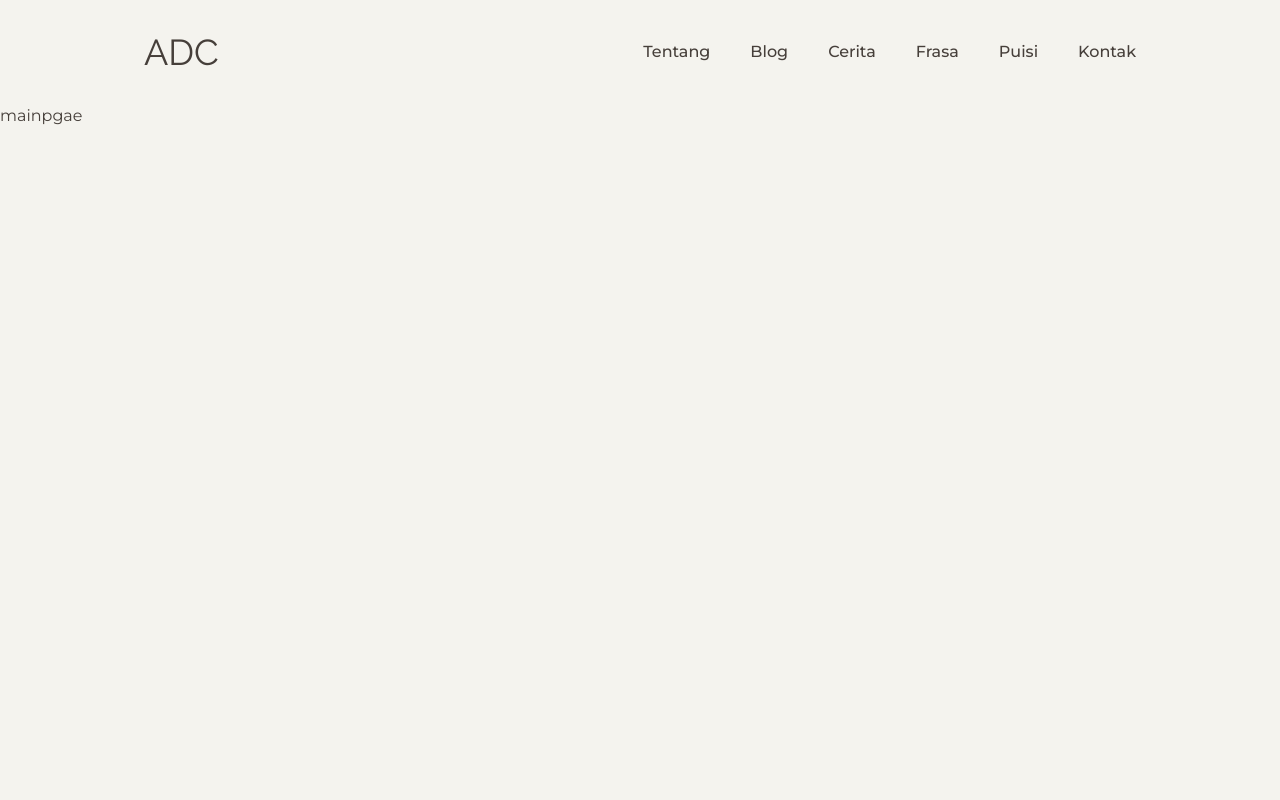
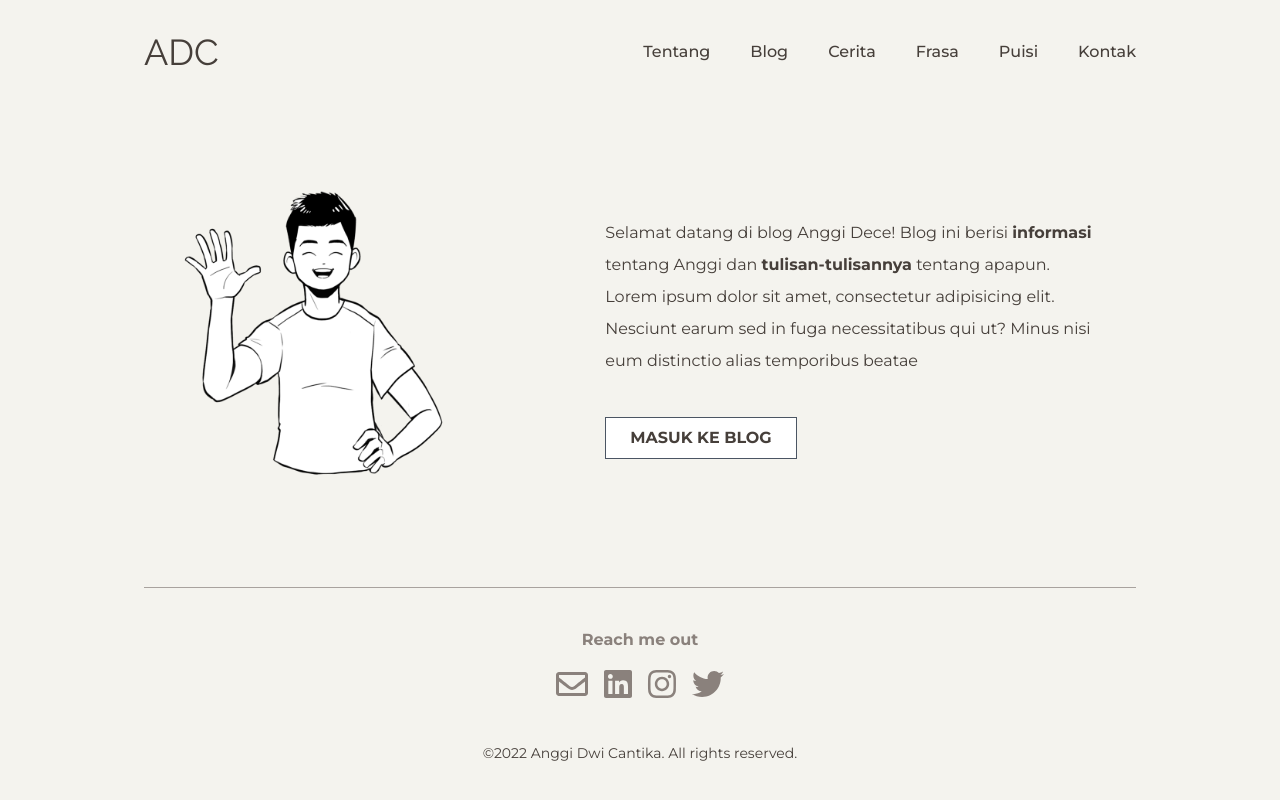
Before and after one commit to nadrianfikri/anggidc-personal-web, a Next.js app: page / in a window 1280 px wide. Shown: the top 800 px of the page. Built offline with nearby package versions, Linux system fonts and the light colour scheme.

Commit message:
create hero section and cutom button links

```diff
--- a/components/atoms/Links/ButtonLink.tsx
+++ b/components/atoms/Links/ButtonLink.tsx
@@ -11,12 +11,12 @@ export default function ButtonLink({ children, className = '', variants = 'prima
     <UnstyledLink
       {...rest}
       className={clsx(
-        'py-2 px-4 inline-block rounded font-bold hover:text-primary-400 animated-underline',
+        'py-1 px-6 inline-block  font-bold hover:text-cyan-400 hover:-translate-y-1 animated-underline',
         'border border-gray-600',
         'focus:outline-none focus-visible:text-primary-400',
         {
-          'bg-dark text-white': variants === 'primary',
-          'bg-white text-dark hover:bg-gray-200 hover:text-dark focus-visible:text-dark': variants === 'secondary',
+          'bg-darker text-white': variants === 'primary',
+          'bg-white text-darker hover:bg-darker hover:text-er focus-visible:text-dark': variants === 'secondary',
         },
         className
       )}
--- /dev/null
+++ b/components/index.ts
@@ -0,0 +1 @@
+export { default as Hero } from './organisms/Hero';
--- a/components/organisms/Header.tsx
+++ b/components/organisms/Header.tsx
@@ -16,7 +16,7 @@ export default function Header() {
     };
   });
   return (
-    <header className="sticky top-0 w-full bg-light">
+    <header className="sticky z-10 top-0 w-full bg-light">
       <nav className={`py-4 md:py-8 transition-all duration-500 ${onTop ? '' : 'border-b-2 border-stone-400 border-dashed'} `}>
         <ul className="flex items-center justify-between px-10 md:px-20 lg:px-36">
           <li>
--- /dev/null
+++ b/components/organisms/Hero.tsx
@@ -0,0 +1,24 @@
+import Image from 'next/image';
+import React from 'react';
+import { ButtonLink, Row } from '../atoms';
+
+export default function Hero() {
+  return (
+    <div className="wrapper py-20 ">
+      <Row className="items-center justify-center gap-y-6 md:gap-24 flex-wrap">
+        <div className="md:basis-1/3">
+          <Image src="/images/people.png" width={270} height={300} alt="img" />
+        </div>
+        <div className="md:basis-1/2 leading-8">
+          <p>
+            Selamat datang di blog Anggi Dece! Blog ini berisi <strong>informasi</strong> tentang Anggi dan <strong>tulisan-tulisannya</strong> tentang apapun. Lorem ipsum dolor sit amet, consectetur adipisicing elit. Nesciunt earum sed in
+            fuga necessitatibus qui ut? Minus nisi eum distinctio alias temporibus beatae
+          </p>
+          <ButtonLink variants="secondary" href="/Blog" className="uppercase mt-10">
+            Masuk ke Blog
+          </ButtonLink>
+        </div>
+      </Row>
+    </div>
+  );
+}
--- a/pages/index.tsx
+++ b/pages/index.tsx
@@ -2,13 +2,14 @@ import type { NextPage } from 'next';
 
 import Seo from '@/components/Seo';
 import Layout from '@/components/Layout';
+import { Hero } from '@/components/index';
 
 const Home: NextPage = () => {
   return (
     <>
       <Seo />
       <Layout>
-        <div className="min-h-screen">mainpgae</div>
+        <Hero />
       </Layout>
     </>
   );
--- a/styles/globals.css
+++ b/styles/globals.css
@@ -16,6 +16,10 @@
   .font-gradient {
     @apply text-transparent bg-clip-text bg-gradient-to-br from-darker via-slate-300 to-midDark;
   }
+
+  .wrapper {
+    @apply px-10 md:px-20 lg:px-36;
+  }
 }
 
 @layer utilities {
```
Also changed, not shown: public/images/people.png (added).
